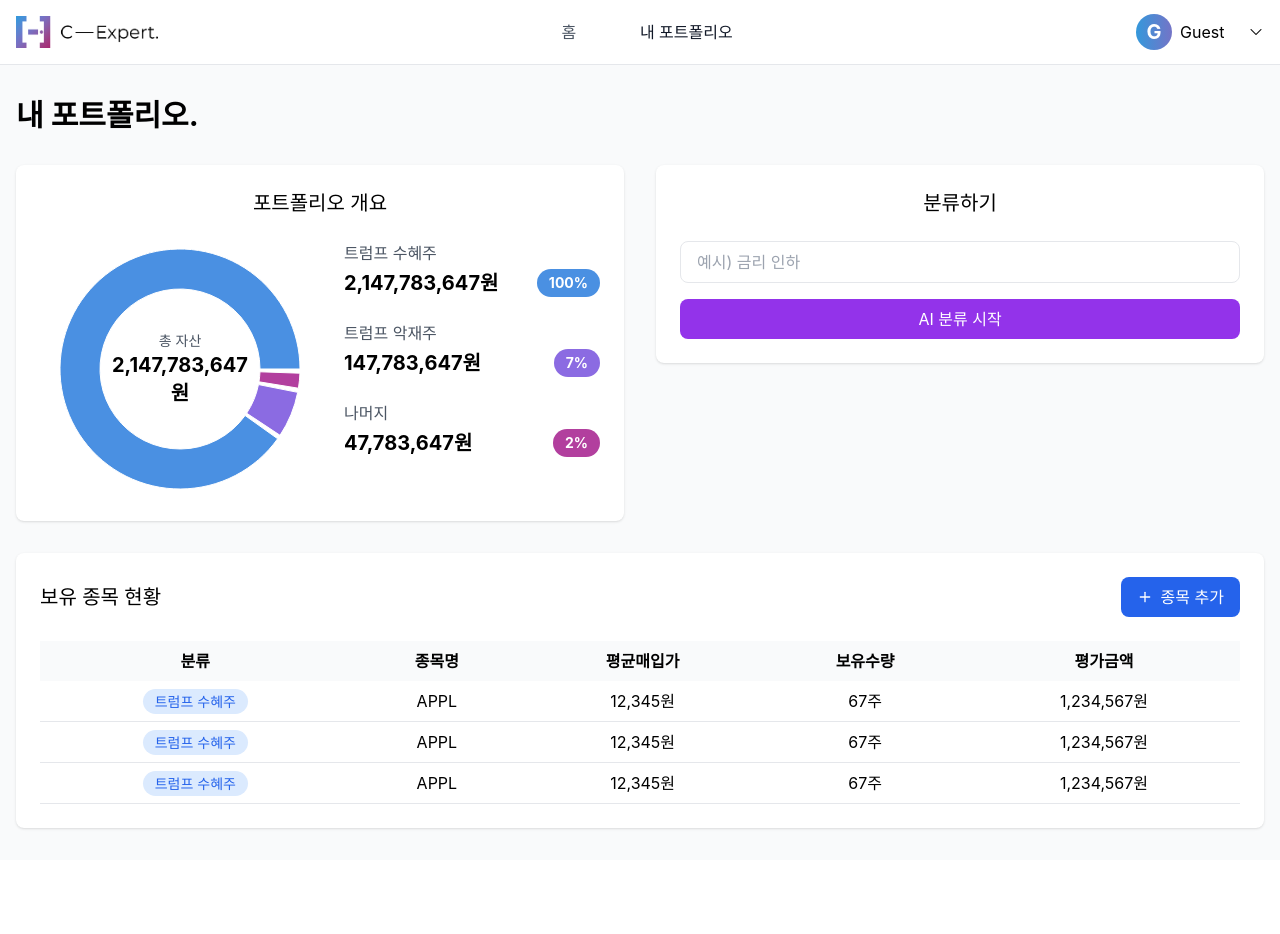
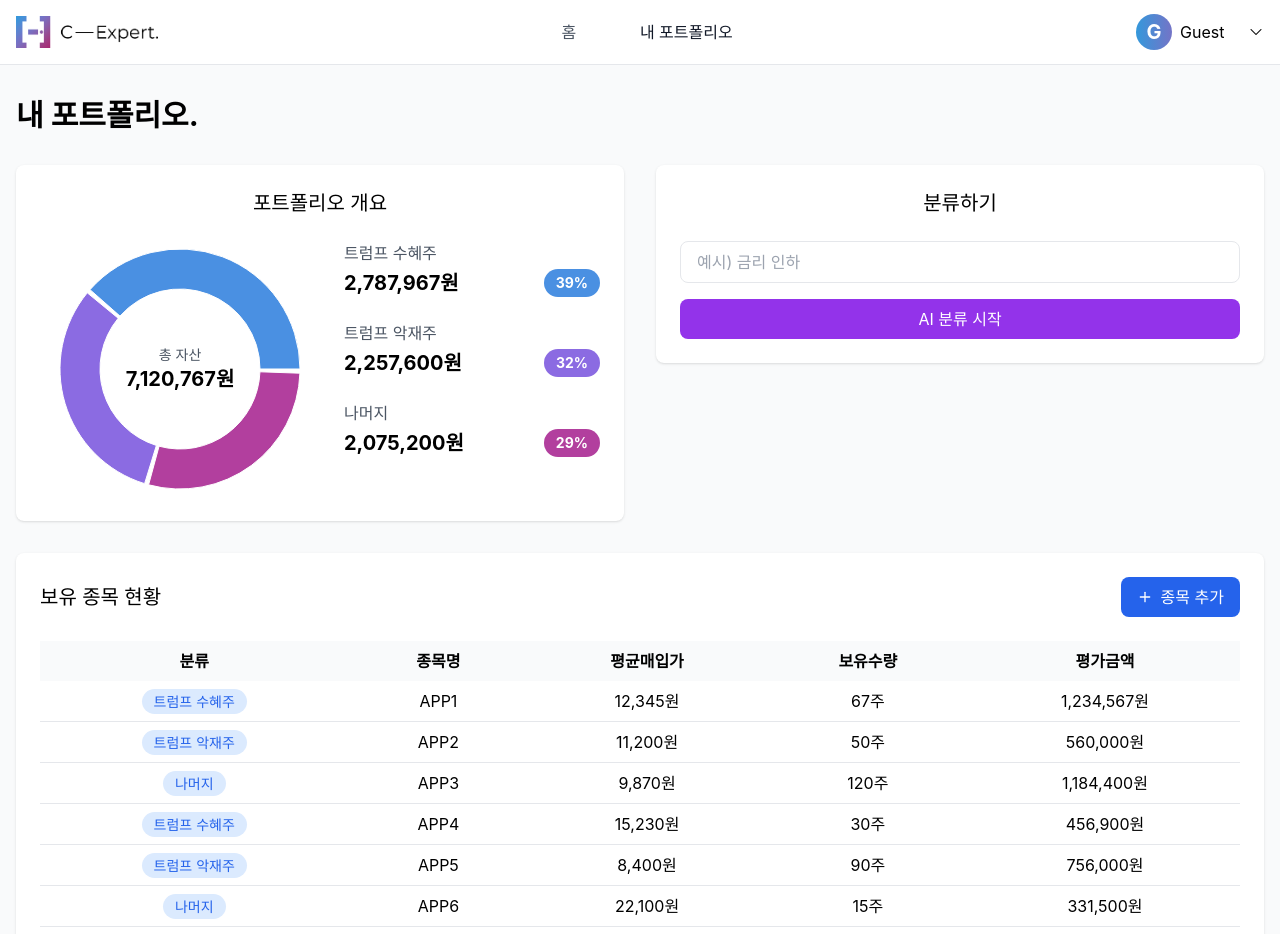
Before and after one commit to koscom-c-expert/c-expert-fe, a React (Create React App) app: page /portfolio in a window 1280 px wide. Shown: the top 934 px of the page. Before the commit the page ends 860 px from the top, so only its background shows below. Built offline with nearby package versions, Linux system fonts and the light colour scheme.

Commit message:
Modify chart, table data logic

```diff
--- a/src/pages/Portfolio.js
+++ b/src/pages/Portfolio.js
@@ -5,21 +5,64 @@ import DownArrow from '../assets/down_arrow.svg';
 import {PieChart, Pie, Cell} from 'recharts';
 import {Home, User, Plus, X} from 'lucide-react';
 
+// tableData를 기반으로 chartData를 계산하는 함수
+const getChartData = (data) => {
+    // 각 type별 totalValue 합산
+    const typeSums = {};
+    data.forEach(item => {
+        typeSums[item.type] = (typeSums[item.type] || 0) + item.totalValue;
+    });
+
+    // type별 합계를 배열로 변환 후 totalValue 기준 내림차순 정렬, 상위 3개 선택
+    const sortedTypes = Object.entries(typeSums)
+        .map(([type, totalValue]) => ({ type, totalValue }))
+        .sort((a, b) => b.totalValue - a.totalValue)
+        .slice(0, 3);
+
+    // 상위 3개 totalValue의 총합 (퍼센트 계산용)
+    const totalSum = sortedTypes.reduce((sum, item) => sum + item.totalValue, 0);
+
+    // 상위 3개 순서에 따른 고정 색상 배열
+    const fixedColors = ["#4A90E2", "#8B6BE2", "#B23F9E"];
+
+    // chartData 생성
+    return sortedTypes.map((item, index) => ({
+        name: item.type,
+        value: item.totalValue,
+        percentage: Math.round((item.totalValue / totalSum) * 100),
+        color: fixedColors[index]
+    }));
+};
+
 function Portfolio() {
     const navigate = useNavigate();
     const [username, setUsername] = useState("Guest");
     const [isDialogOpen, setIsDialogOpen] = useState(false);
-    const data = [
-        {name: "트럼프 수혜주", value: 2147783647, percentage: 58, color: "#4A90E2"},
-        {name: "트럼프 악재주", value: 147783647, percentage: 24, color: "#8B6BE2"},
-        {name: "나머지", value: 47783647, percentage: 18, color: "#B23F9E"}
-    ];
 
-    const tableData = [
-        {type: "트럼프 수혜주", symbol: "APPL", avgPrice: "12,345원", holding: "67주", totalValue: "1,234,567원"},
-        {type: "트럼프 수혜주", symbol: "APPL", avgPrice: "12,345원", holding: "67주", totalValue: "1,234,567원"},
-        {type: "트럼프 수혜주", symbol: "APPL", avgPrice: "12,345원", holding: "67주", totalValue: "1,234,567원"}
-    ];
+    const [tableData, setTableData] = useState([
+        {type: "트럼프 수혜주", symbol: "APP1", avgPrice: 12345, holding: 67, totalValue: 1234567},
+        {type: "트럼프 악재주", symbol: "APP2", avgPrice: 11200, holding: 50, totalValue: 560000},
+        {type: "나머지", symbol: "APP3", avgPrice: 9870, holding: 120, totalValue: 1184400},
+        {type: "트럼프 수혜주", symbol: "APP4", avgPrice: 15230, holding: 30, totalValue: 456900},
+        {type: "트럼프 악재주", symbol: "APP5", avgPrice: 8400, holding: 90, totalValue: 756000},
+        {type: "나머지", symbol: "APP6", avgPrice: 22100, holding: 15, totalValue: 331500},
+        {type: "트럼프 수혜주", symbol: "APP7", avgPrice: 14500, holding: 42, totalValue: 609000},
+        {type: "트럼프 악재주", symbol: "APP8", avgPrice: 10700, holding: 88, totalValue: 941600},
+        {type: "나머지", symbol: "APP9", avgPrice: 7990, holding: 70, totalValue: 559300},
+        {type: "트럼프 수혜주", symbol: "APP10", avgPrice: 19500, holding: 25, totalValue: 487500}
+    ]);
+
+
+    // 전체 tableData의 totalValue 합계를 계산
+    const totalValueSum = tableData.reduce((sum, item) => sum + item.totalValue, 0);
+
+    // chartData state (tableData 변경 시 자동 갱신)
+    const [chartData, setChartData] = useState([]);
+
+    // tableData가 변경될 때마다 chartData 재계산
+    useEffect(() => {
+        setChartData(getChartData(tableData));
+    }, [tableData]);
 
     return (
         <div className="min-h-screen bg-gray-50">
@@ -70,7 +113,7 @@ function Portfolio() {
                                 <div className="w-64 h-64 mx-auto">
                                     <PieChart width={256} height={256}>
                                         <Pie
-                                            data={data}
+                                            data={chartData}
                                             cx="50%"
                                             cy="50%"
                                             innerRadius={80}
@@ -78,7 +121,7 @@ function Portfolio() {
                                             paddingAngle={2}
                                             dataKey="value"
                                         >
-                                            {data.map((entry, index) => (
+                                            {chartData.map((entry, index) => (
                                                 <Cell key={index} fill={entry.color}/>
                                             ))}
                                         </Pie>
@@ -86,12 +129,12 @@ function Portfolio() {
                                     <div
                                         className="absolute top-1/2 left-1/2 transform -translate-x-1/2 -translate-y-1/2 text-center">
                                         <div className="text-sm text-gray-600">총 자산</div>
-                                        <div className="text-xl font-bold">2,147,783,647원</div>
+                                        <div className="text-xl font-bold">{totalValueSum.toLocaleString()}원</div>
                                     </div>
                                 </div>
                             </div>
                             <div className="w-1/2 pl-6">
-                                {data.map((item, index) => (
+                                {chartData.map((item, index) => (
                                     <div key={index} className="mb-6">
                                         <div className="flex justify-between items-center mb-1">
                                             <span className="text-gray-600">{item.name}</span>
@@ -100,7 +143,7 @@ function Portfolio() {
                                             {item.value.toLocaleString()}원
                                             <span className="px-3 py-1 rounded-full text-white text-sm"
                                                   style={{backgroundColor: item.color}}>
-                                                {Math.round((item.value / 2147783647) * 100)}%
+                                                {Math.round((item.value / totalValueSum) * 100)}%
                                             </span>
                                         </div>
                                     </div>
@@ -159,9 +202,9 @@ function Portfolio() {
                       </span>
                                     </td>
                                     <td className="px-4 py-2">{row.symbol}</td>
-                                    <td className="px-4 py-2">{row.avgPrice}</td>
-                                    <td className="px-4 py-2">{row.holding}</td>
-                                    <td className="px-4 py-2">{row.totalValue}</td>
+                                    <td className="px-4 py-2">{row.avgPrice.toLocaleString()}원</td>
+                                    <td className="px-4 py-2">{row.holding}주</td>
+                                    <td className="px-4 py-2">{row.totalValue.toLocaleString()}원</td>
                                 </tr>
                             ))}
                             </tbody>
```
